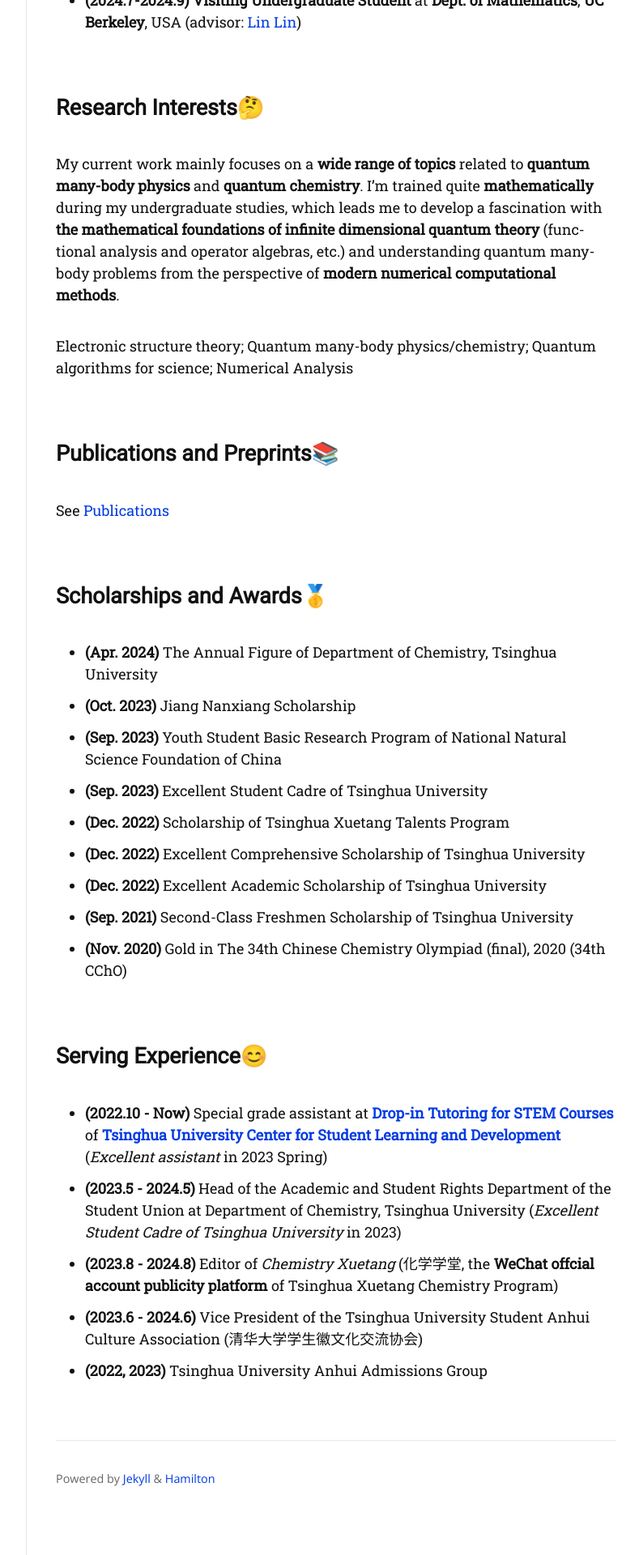
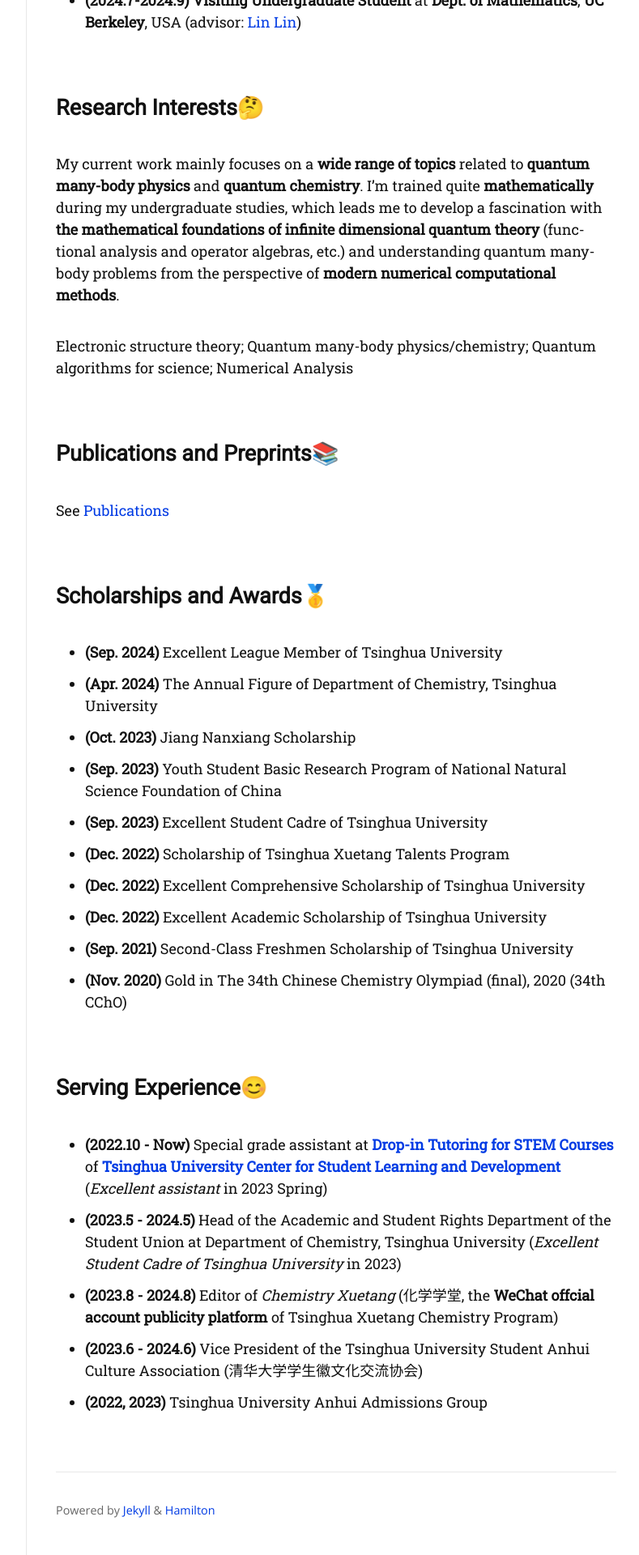
Before and after one commit to haoen2021/haoen2021.github.io, a Jekyll site: the page built from about.md, in a window 1280 px wide. Shown: the part 1359-3279 px from the top of the page at 81% size, without its empty margins (357-1146 px from the left). Built offline with Jekyll 4.4.1, drawn with Linux system fonts in a browser that asks for light colours; nearby versions of some CDN libraries; some web fonts are replaced.

Commit message:
Update about.md

```diff
--- a/about.md
+++ b/about.md
@@ -42,6 +42,8 @@ See [Publications](pubs.md)
 
 ## Scholarships and Awards🥇
 
++ **(Sep. 2024)** Excellent League Member of Tsinghua University
+
 + **(Apr. 2024)** The Annual Figure of Department of Chemistry, Tsinghua University
 
 - **(Oct. 2023)** Jiang Nanxiang Scholarship
```
